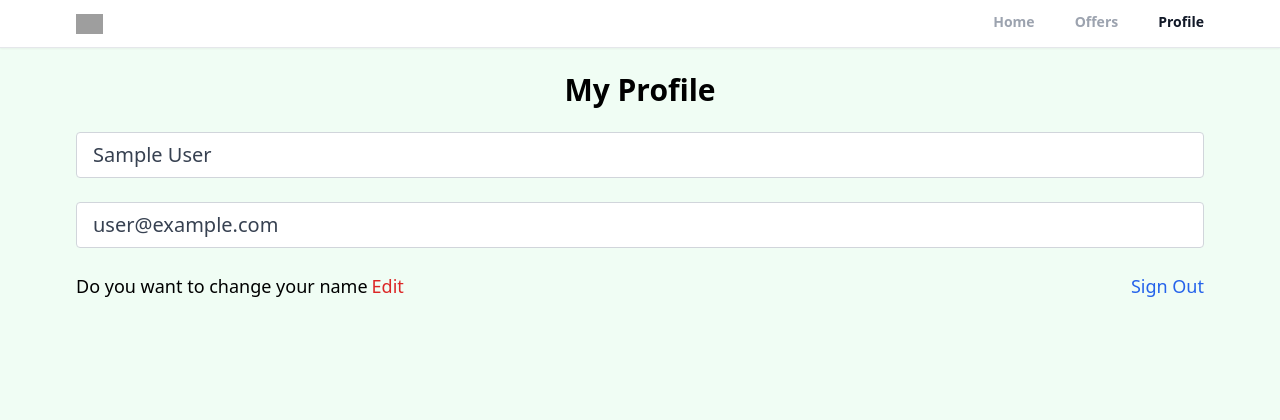
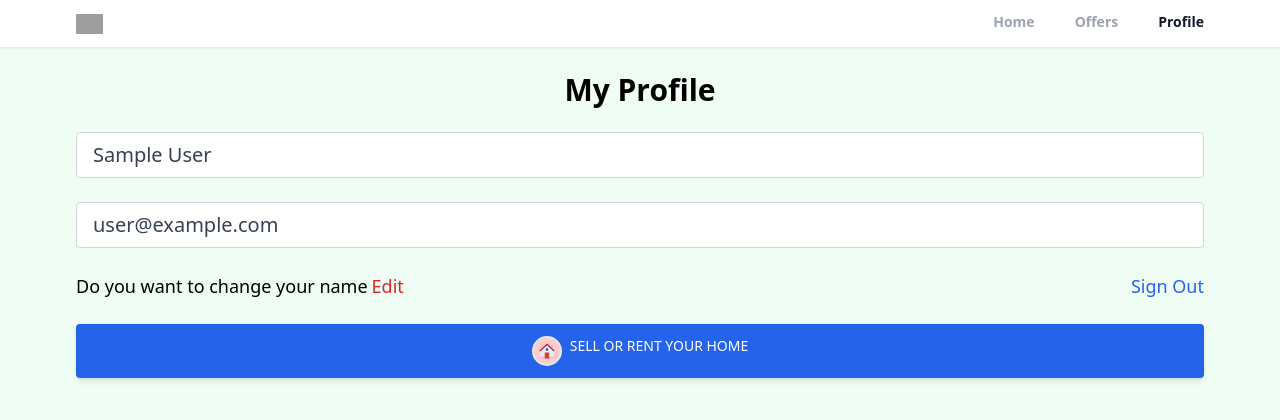
Before and after one commit to Ilie1985/realtor_reactjs, a React (Create React App) app: page /profile in a window 1280 px wide. Shown: the top 420 px of the page. Built offline with nearby package versions, Linux system fonts and the light colour scheme; no server answers; sample sign-in values are in the browser's storage; grey boxes are pictures that could not be loaded.

Commit message:
sell or rent your home btn from profile page

```diff
--- /dev/null
+++ b/src/pages/CreateListing.js
@@ -0,0 +1,9 @@
+import React from 'react'
+
+const CreateListing = () => {
+  return (
+    <div>CreateListing</div>
+  )
+}
+
+export default CreateListing
--- a/src/pages/Profile.js
+++ b/src/pages/Profile.js
@@ -1,9 +1,10 @@
 import React, { Fragment, useState } from "react";
 import { getAuth, updateProfile } from "firebase/auth";
-import { useNavigate } from "react-router-dom";
+import { Link, useNavigate } from "react-router-dom";
 import { toast } from "react-toastify";
 import { doc, updateDoc } from "firebase/firestore";
 import { db } from "../firebase";
+import { FcHome } from "react-icons/fc";
 
 const Profile = () => {
   const auth = getAuth();
@@ -91,6 +92,13 @@
               </p>
             </div>
           </form>
+
+          <button type="submit" className="w-full bg-blue-600 text-white uppercase px-7 py-3 text-sm font-medium rounded shadow-md hover:bg-blue-700 transition duration-150 ease-in-out hover:shadow-lg active:bg-blue-800 ">
+            <Link to="/create-listing" className="flex justify-center item-center">
+              <FcHome className="mr-2 text-3xl bg-red-200 rounded-full p-1 border-2"/>
+              Sell or rent your home
+            </Link>
+          </button>
         </div>
       </section>
     </Fragment>
```
